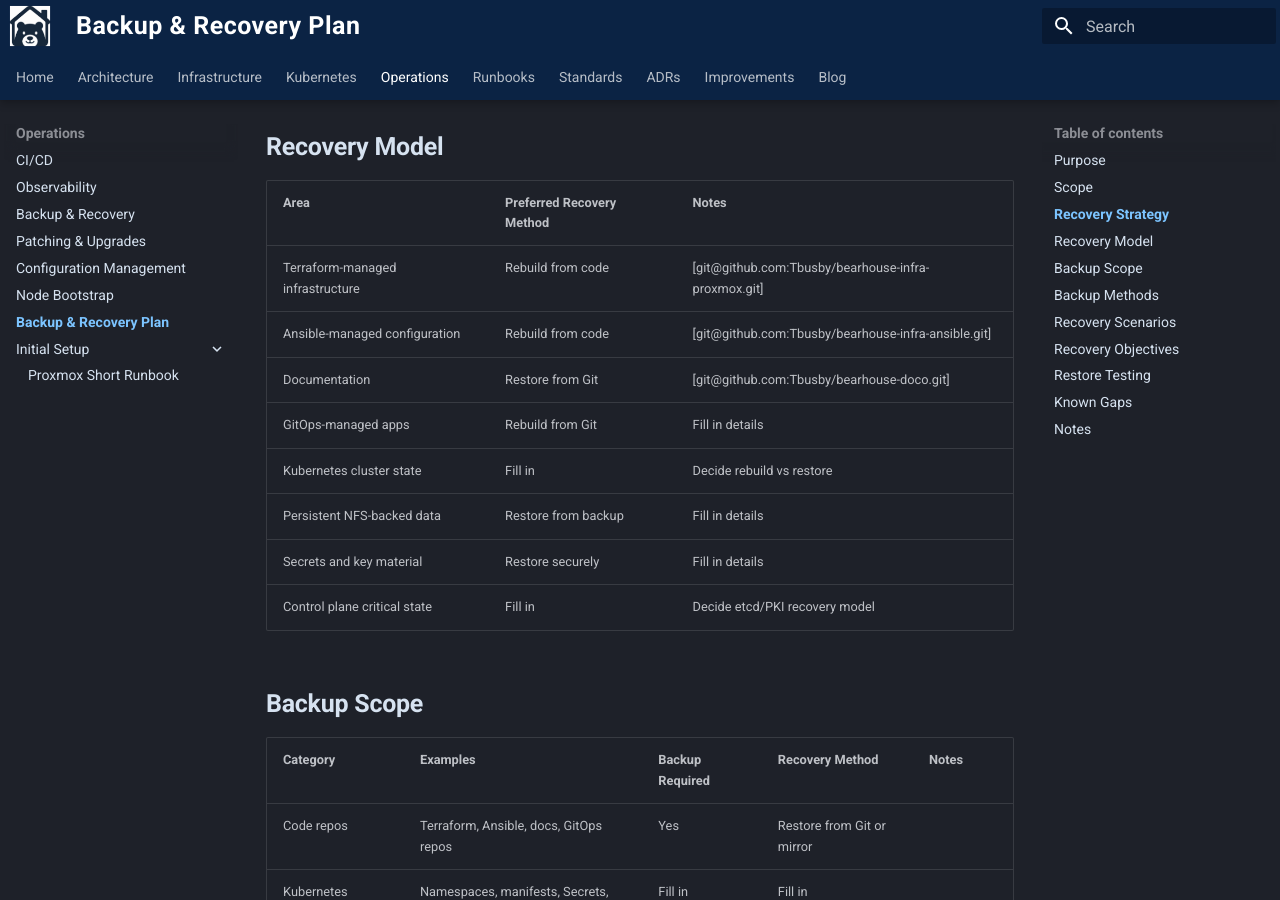
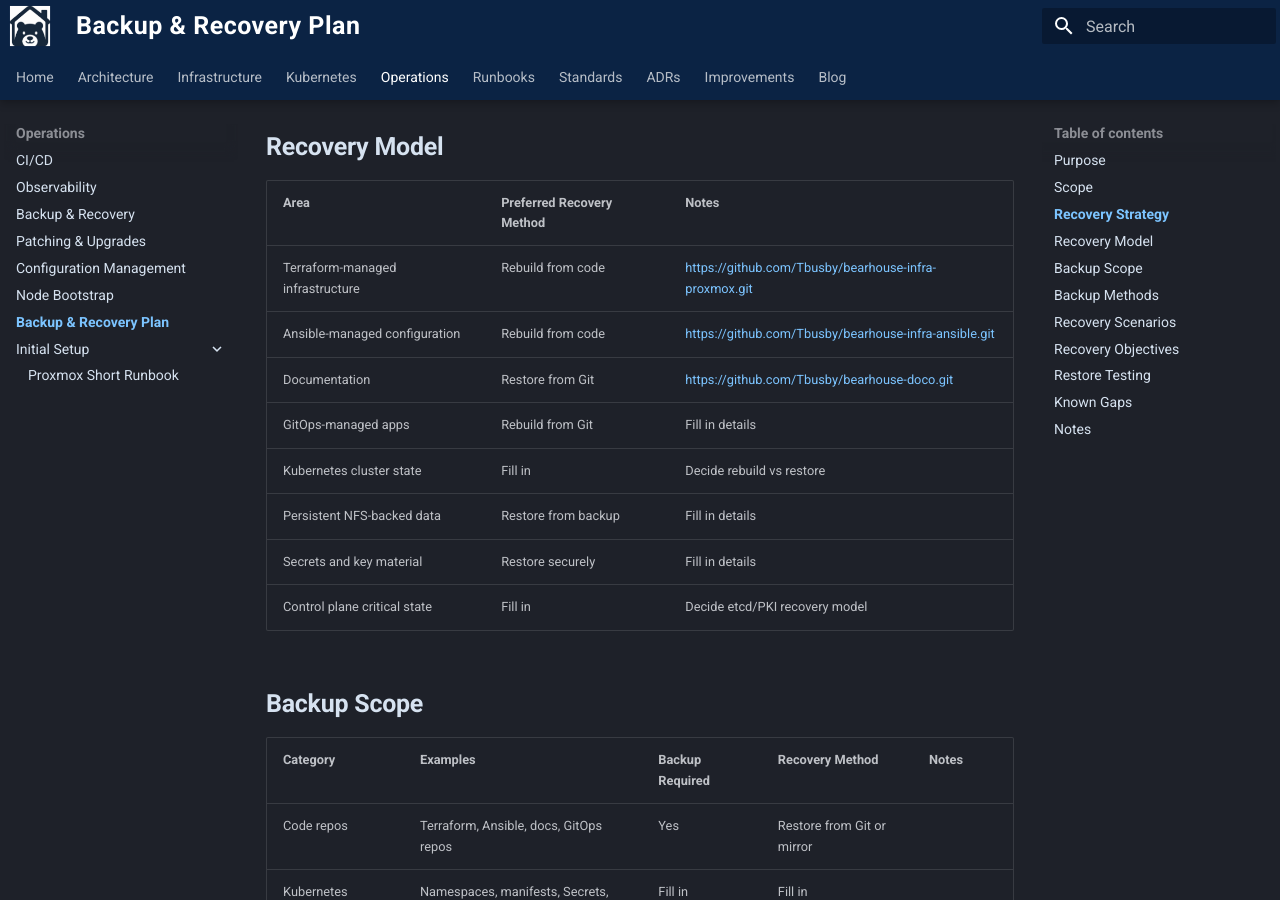
Before and after one commit to Tbusby/bearhouse-doco, an MkDocs documentation site: the page built from docs/operations/backup-recovery-plan.md, in a window 1280 px wide and 900 px high, scrolled down 894 px. Built offline with MkDocs 1.6.1 and Material for MkDocs 9.7.7, drawn with Linux system fonts in a browser that asks for light colours; some of the changed lines change nothing that is shown.

Commit message:
fixed some links

```diff
--- a/docs/operations/backup-recovery-plan.md
+++ b/docs/operations/backup-recovery-plan.md
@@ -28,9 +28,9 @@ The platform should prefer:
 
 | Area | Preferred Recovery Method | Notes |
 | ---- | ------------------------- | ----- |
-| Terraform-managed infrastructure | Rebuild from code | [git@github.com:Tbusby/bearhouse-infra-proxmox.git] |
-| Ansible-managed configuration | Rebuild from code | [git@github.com:Tbusby/bearhouse-infra-ansible.git] |
-| Documentation | Restore from Git | [git@github.com:Tbusby/bearhouse-doco.git] |
+| Terraform-managed infrastructure | Rebuild from code | <https://github.com/Tbusby/bearhouse-infra-proxmox.git> |
+| Ansible-managed configuration | Rebuild from code | <https://github.com/Tbusby/bearhouse-infra-ansible.git> |
+| Documentation | Restore from Git | <https://github.com/Tbusby/bearhouse-doco.git> |
 | GitOps-managed apps | Rebuild from Git | Fill in details |
 | Kubernetes cluster state | Fill in | Decide rebuild vs restore |
 | Persistent NFS-backed data | Restore from backup | Fill in details |
```
